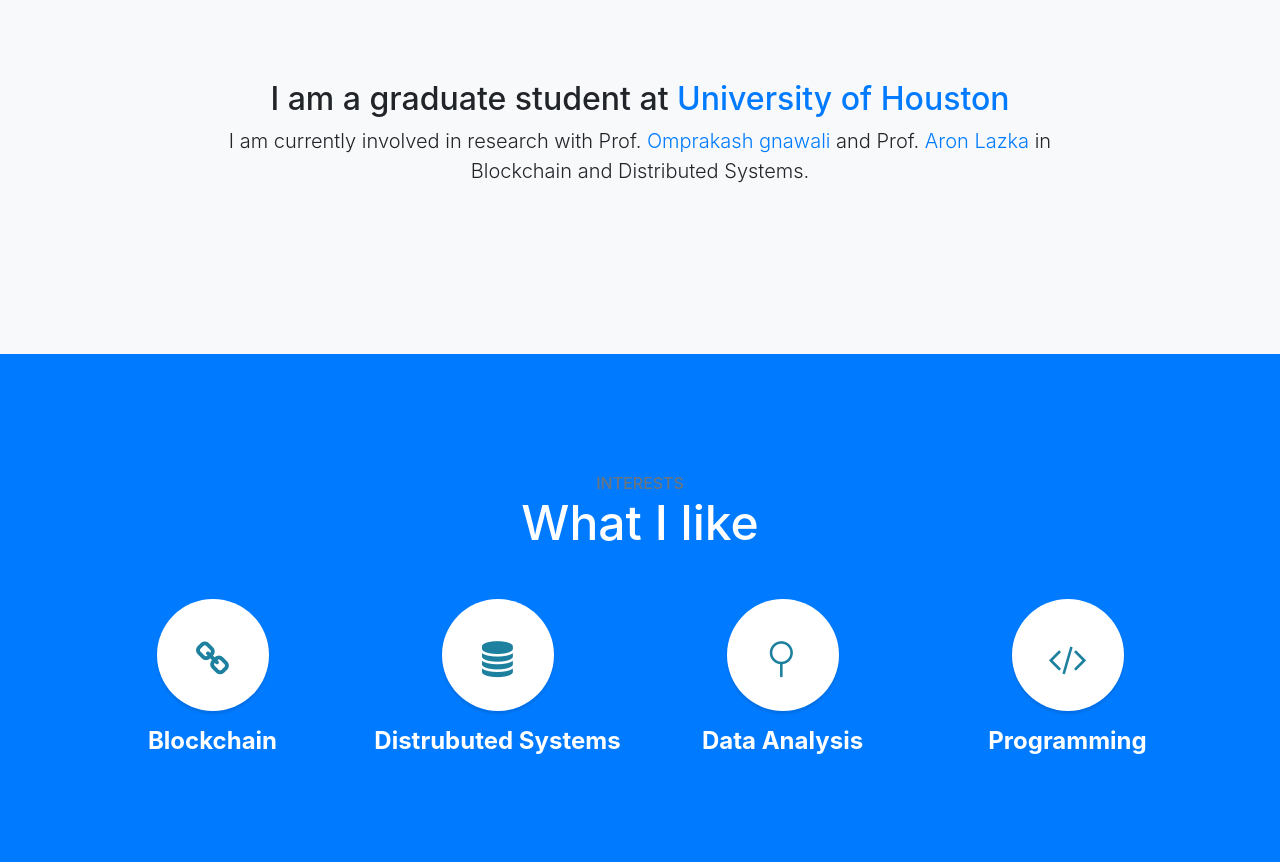
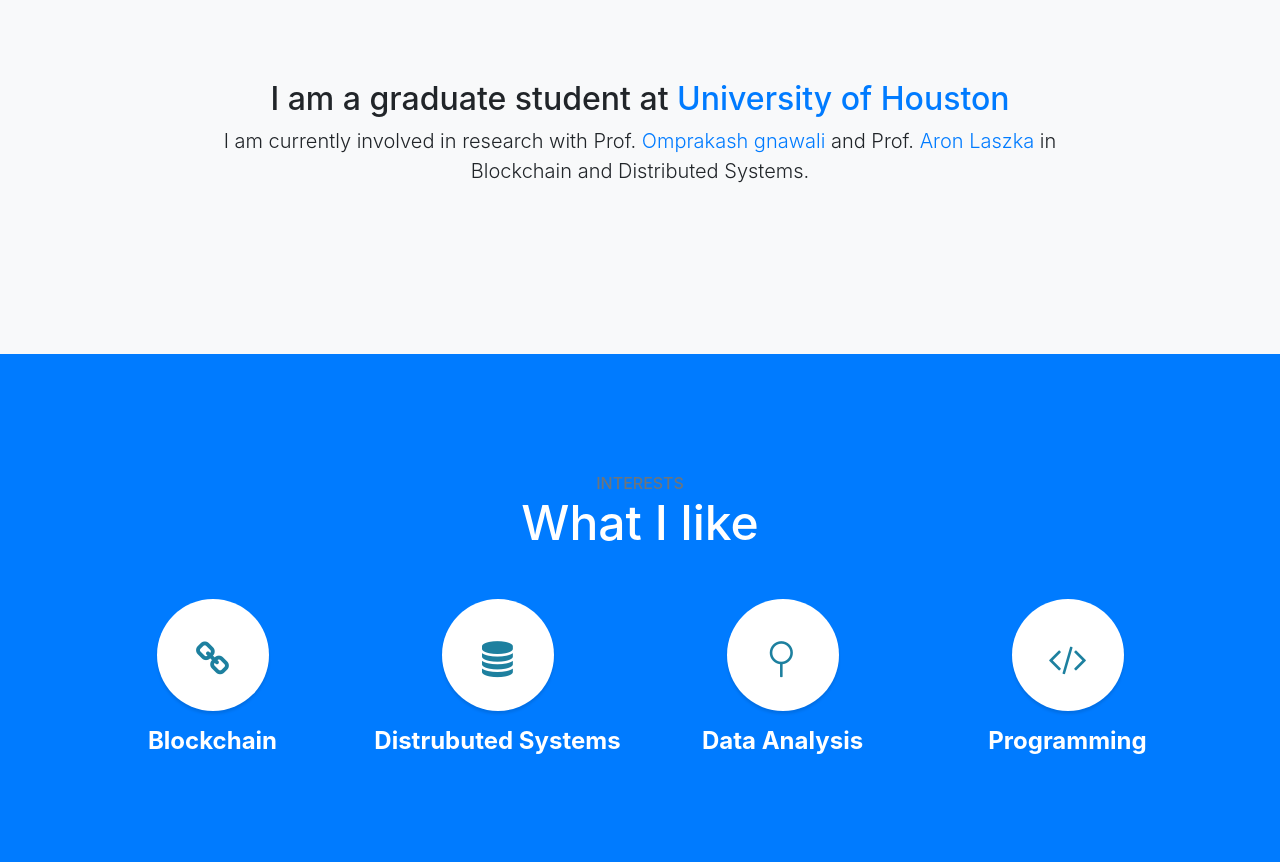
Before and after one commit to Yashwanthv21/Yashwanthv21.github.io, a website with bundled scripts: page index.html in a window 1280 px wide. Shown: the part 840-1702 px from the top of the page. Built offline with nearby package versions, Linux system fonts and the light colour scheme; animation ran at ten frames a second.

Commit message:
typo fix

```diff
--- a/index.html
+++ b/index.html
@@ -69,7 +69,7 @@
         <div class="row">
           <div class="col-lg-10 mx-auto">
             <h2>I am a graduate student at <a href="https://www.uh.edu/">University of Houston</a></h2>
-            <p class="lead mb-5">I am currently involved in research with Prof. <a href="http://www2.cs.uh.edu/~gnawali/">Omprakash gnawali</a> and Prof. <a href="http://aronlaszka.com/">Aron Lazka</a> in Blockchain and Distributed Systems.</p>
+            <p class="lead mb-5">I am currently involved in research with Prof. <a href="http://www2.cs.uh.edu/~gnawali/">Omprakash gnawali</a> and Prof. <a href="http://aronlaszka.com/">Aron Laszka</a> in Blockchain and Distributed Systems.</p>
           </div>
         </div>
       </div>
```
